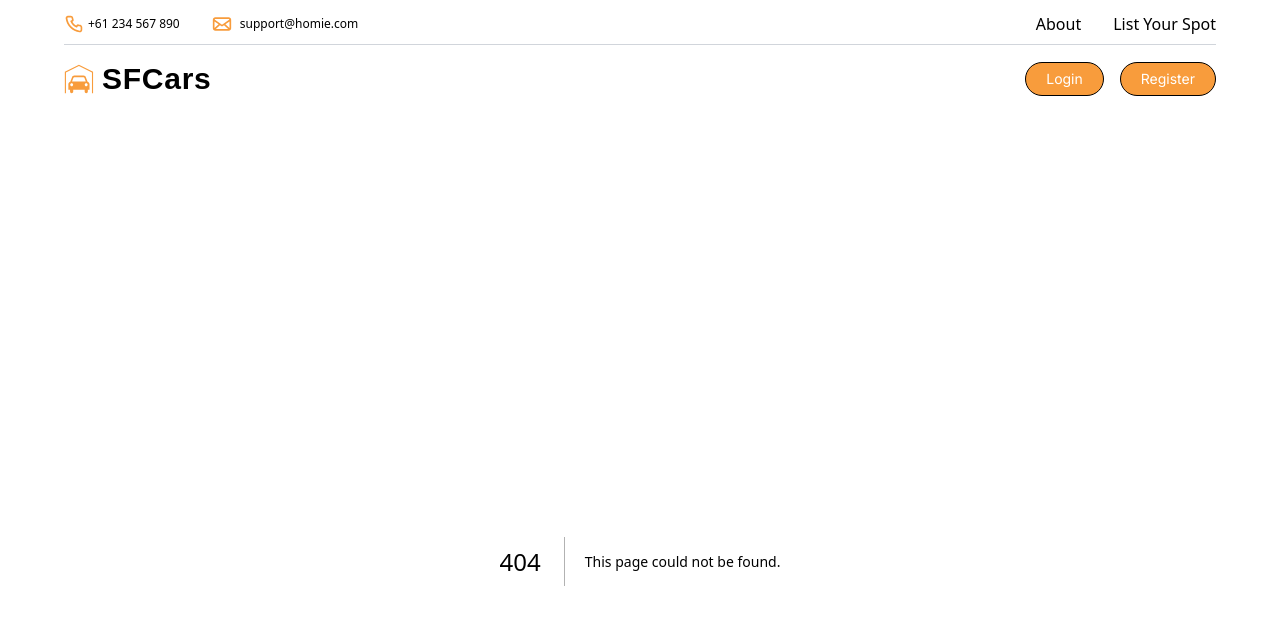
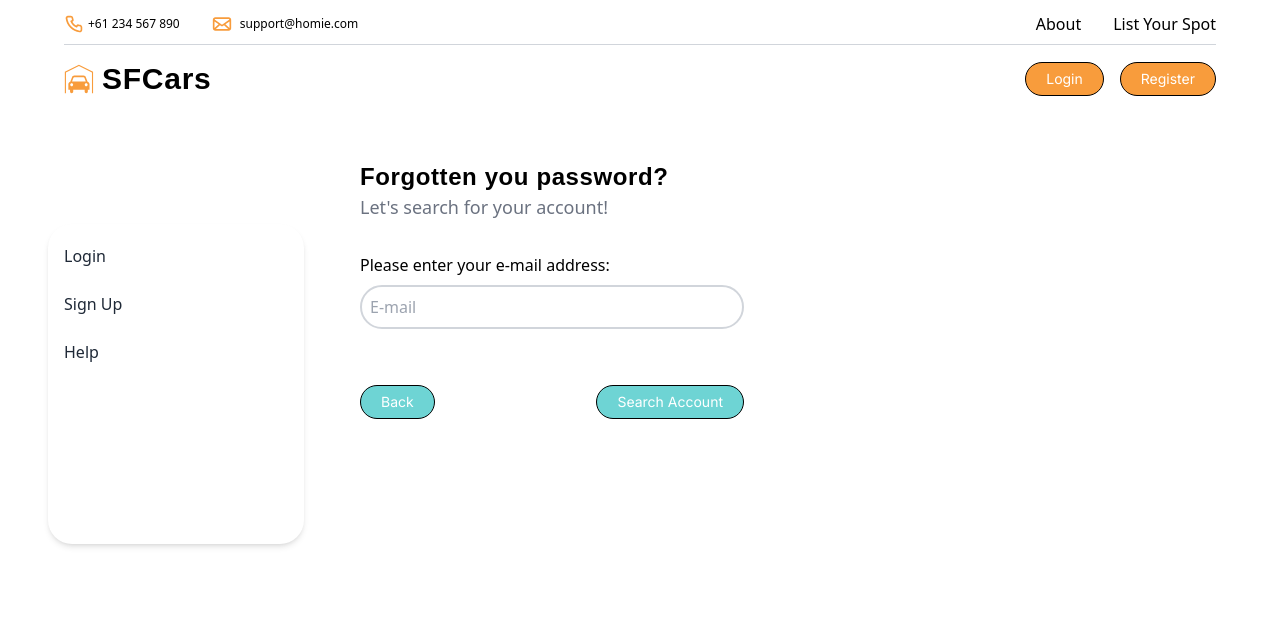
Before and after one commit to Sheeplet1/carspacerental, a Next.js app in the folder frontend/: page /login/forgotpassword in a window 1280 px wide. Before the commit this address had no page. Shown: the top 624 px of the page. Built offline with nearby package versions, Linux system fonts and the light colour scheme.

Commit message:
Finished ForgotPassword page

```diff
--- /dev/null
+++ b/frontend/app/login/forgotpassword/page.js
@@ -0,0 +1,39 @@
+import React from 'react'
+import Sidebar from '@components/Sidebar'
+import Link from 'next/link'
+
+const ForgotPassword = () => {
+  return (
+    <div className='flex flex-row h-screen'>
+      <Sidebar />
+      <div className='flex flex-col mr-44'>
+        <p className='heading_text'>
+          Forgotten you password?
+        </p>
+        <p className="mb-4 text-lg font-normal text-gray-500 dark:text-gray-400">
+          Let's search for your account!
+        </p>
+
+        <label className='mb-2 mt-4'>
+          Please enter your e-mail address:
+        </label>
+        <input className='w-96 border-2 border-gray-300 rounded-3xl p-2 mb-14' type='email' placeholder='E-mail' />
+
+        <div className='flex justify-between'>
+          <Link href='/login'>
+            <button className='blue_btn'>
+              Back
+            </button>
+          </Link>
+          {/* <Link> */}
+            <button className='blue_btn'>
+              Search Account
+            </button>
+          {/* </Link> */}
+        </div>
+      </div>
+    </div>
+  )
+}
+
+export default ForgotPassword
--- a/frontend/app/login/page.js
+++ b/frontend/app/login/page.js
@@ -15,7 +15,7 @@ const Login = () => {
         <label className='mb-2'>Password:</label>
         <input className='w-96 border-2 border-gray-300 rounded-3xl p-2 mb-14' type='password' placeholder='Password' />
 
-        <Link href='/forgotpassword'>
+        <Link href='/login/forgotpassword'>
         <button className='mb-8 text-teal-400 text-xs align-content: flex-start'>Forgot password?</button>
         </Link>
 
```
Also changed, not shown: 1 other file (tests, documents, lock files or other folders).
